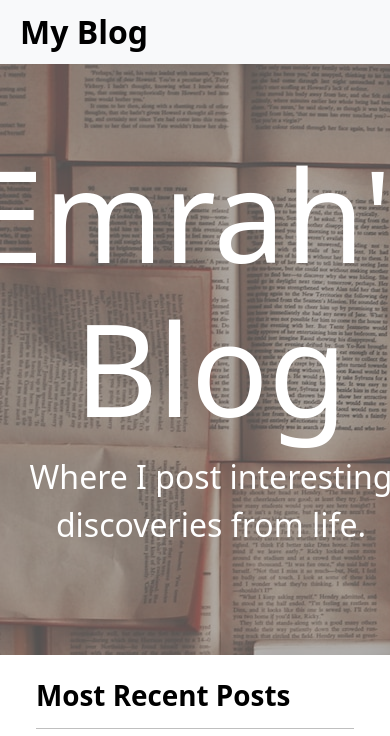
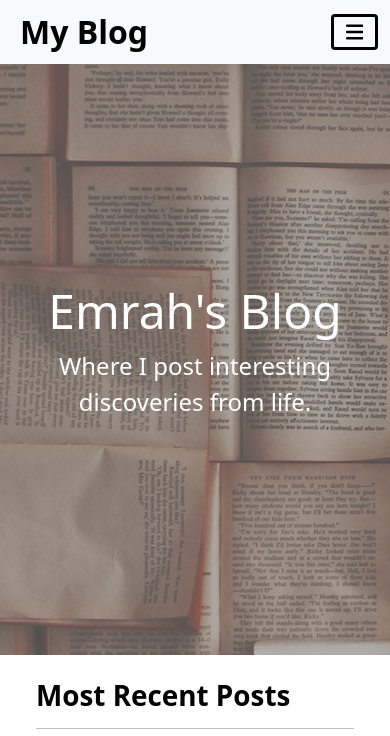
Before and after one commit to emrah-i/WebDev, a Flask app: page / in a window 390 px wide. Shown: the top 736 px of the page. Run offline with Flask 3, Linux system fonts and the light colour scheme; some libraries are stand-ins or nearby versions.

Commit message:
Flask app css update

```diff
--- a/flask/blog/main.py
+++ b/flask/blog/main.py
@@ -8,8 +8,11 @@ from werkzeug.security import generate_password_hash, check_password_hash
 from flask_login import login_user, login_required, logout_user, current_user
 import smtplib
 import os
+from dotenv import load_dotenv
 
-app.config['SECRET_KEY'] = 'ilovecats'
+load_dotenv()
+
+app.config['SECRET_KEY'] = os.environ.get("SECRET_KEY")
 csrf = CSRFProtect(app)
 
 with app.app_context():
--- a/flask/blog/static/styles.css
+++ b/flask/blog/static/styles.css
@@ -10,6 +10,18 @@ body {
 
 .navbar-color {
     color: black;
+}
+
+button.navbar-toggler {
+    display: flex;
+    justify-content: center;
+    align-items: center;
+    border: .2rem solid black;
+    padding-bottom: .3rem;
+}
+
+button.navbar-toggler:focus {
+    box-shadow: 0px 0px .2rem .2rem #00000020;
 }
 
 #album {
@@ -27,6 +39,10 @@ body {
     border: 2px solid black;
     border-radius: 50px;
     font-size: 1.2rem;
+}
+
+.btn:hover {
+    cursor: pointer;
 }
 
 .btn:hover, .btn:focus {
@@ -91,11 +107,21 @@ body {
     font-size: 1.1rem;
 }
 
+.main_posts_text {
+    transition: all .1s ease-in-out;
+}
+
 .main_posts_text:hover {
+    cursor: pointer;
     color: gray;
 }
 
+.all_posts_container {
+    transition: all .2s ease-in-out;
+}
+
 .all_posts_container:hover {
+    cursor: pointer;
     box-shadow: 0px 0px 15px gray;
 }
 
@@ -135,6 +161,10 @@ body {
     text-align: left;
 }
 
+.login {
+    margin-bottom: 40%;
+}
+
 @media (min-width: 992px) {
     .btn {
         padding: 6px 12px;
@@ -160,6 +190,12 @@ body {
 }
 
 @media (max-width: 768px) {
+    #main_img_div h1 {
+        font-size: 3rem;
+    }
+    #main_img_div p {
+        font-size: 1.5rem;
+    }
     .card-text {
         min-height: 0rem
     }
--- a/flask/blog/templates/index.html
+++ b/flask/blog/templates/index.html
@@ -5,13 +5,11 @@ Homepage
 {% endblock %}
 
 {% block body %}
-<div div="container d-flex justify-content-center align-items-center" id="main_img_div">
+<div div="container justify-content-center align-items-center" id="main_img_div">
     <img src="/static/images/books.jpg">
-    <div class="d-flex justify-content-center align-items-center" id="main_img_words">
-        <ul style="list-style: none;">
-            <li><h1>Emrah's Blog</h1></li>
-            <li><p>Where I post interesting discoveries from life.</p></li>
-        </ul>
+    <div class="flex-column justify-content-center align-items-center" id="main_img_words">
+        <h1>Emrah's Blog</h1>
+        <p>Where I post interesting discoveries from life.</p>
     </div>
 </div>
 <div class="container">
--- a/flask/blog/templates/layout.html
+++ b/flask/blog/templates/layout.html
@@ -18,7 +18,7 @@
           <a class="navbar-color navbar-brand p-2" href="/" style="font-size: 2rem;"><b>My Blog</b></a>
         </div>
           <button class="navbar-toggler" type="button" data-bs-toggle="collapse" data-bs-target="#navbarsExample05" aria-controls="navbarsExample05" aria-expanded="false" aria-label="Toggle navigation">
-            <span class="navbar-toggler-icon"></span>
+            <span class="navbar-toggler-svg"><svg xmlns="http://www.w3.org/2000/svg" height="1em" viewBox="0 0 448 512"><style>svg{fill:#000000}</style><path d="M0 96C0 78.3 14.3 64 32 64H416c17.7 0 32 14.3 32 32s-14.3 32-32 32H32C14.3 128 0 113.7 0 96zM0 256c0-17.7 14.3-32 32-32H416c17.7 0 32 14.3 32 32s-14.3 32-32 32H32c-17.7 0-32-14.3-32-32zM448 416c0 17.7-14.3 32-32 32H32c-17.7 0-32-14.3-32-32s14.3-32 32-32H416c17.7 0 32 14.3 32 32z"/></svg></span>
           </button>
 
         <div class="navbar-collapse collapse justify-content-end me-2 p-2 pe-0" id="navbarsExample05" style="font-size: 1.1rem;">
--- a/flask/blog/templates/login.html
+++ b/flask/blog/templates/login.html
@@ -5,8 +5,8 @@ Login
 {% endblock %}
 
 {% block body %}
-<div class="container d-flex justify-content-center align-items-center mt-5" style="margin-bottom: 25%;">
-    <div class="col-3 justify-content-center align-items-center" style="text-align: left; font-size: 1.1rem;">
+<div class="container d-flex justify-content-center align-items-center my-5">
+    <div class="col-xl-4 col-lg-6 col-md-7 col-sm-9 col-11 justify-content-center align-items-center login">
         <form action="/login" method="post">
             <input type="hidden" name="csrf_token" value="{{ csrf_token() }}">
             <h2 class="mb-3"><b>Login:</b></h2>
```
